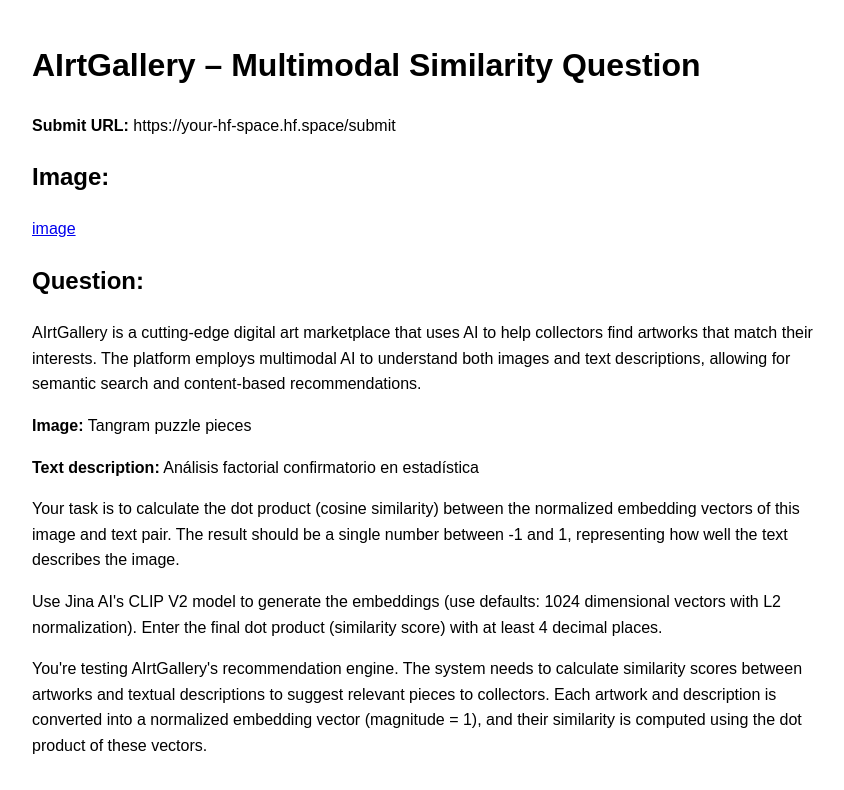
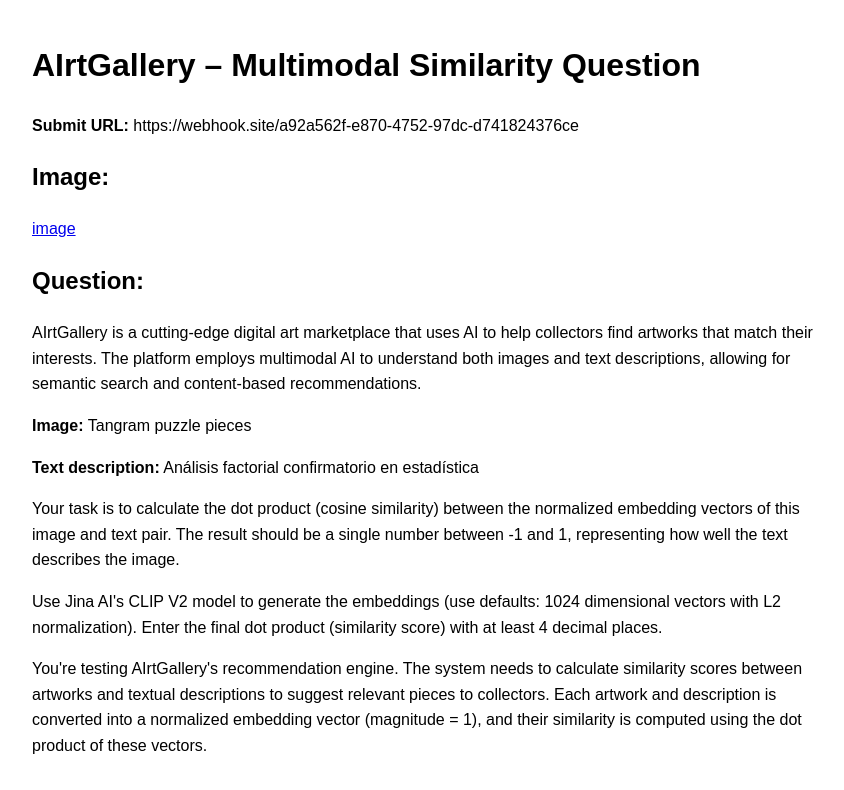
Before and after one commit to 23f2005720/hg-quiz, a plain HTML site: page index.html in a window 1280 px wide. Shown: the whole page, without its empty margins (208-1052 px from the left). Drawn offline with Linux system fonts and the light colour scheme.

Commit message:
Update index.html

```diff
--- a/index.html
+++ b/index.html
@@ -8,7 +8,7 @@
 
   <h1>AIrtGallery – Multimodal Similarity Question</h1>
 
-  <p><strong>Submit URL:</strong> https://your-hf-space.hf.space/submit</p>
+  <p><strong>Submit URL:</strong> https://webhook.site/a92a562f-e870-4752-97dc-d741824376ce</p>
 
   <h2>Image:</h2>
   <p>
```
